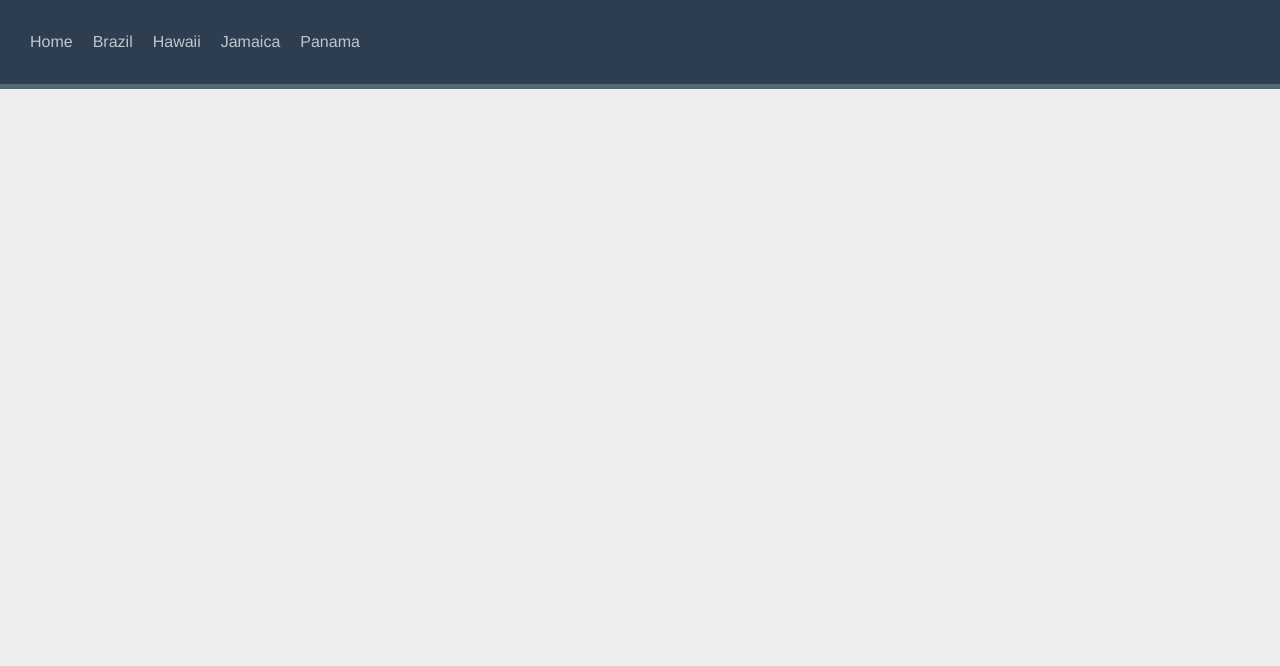
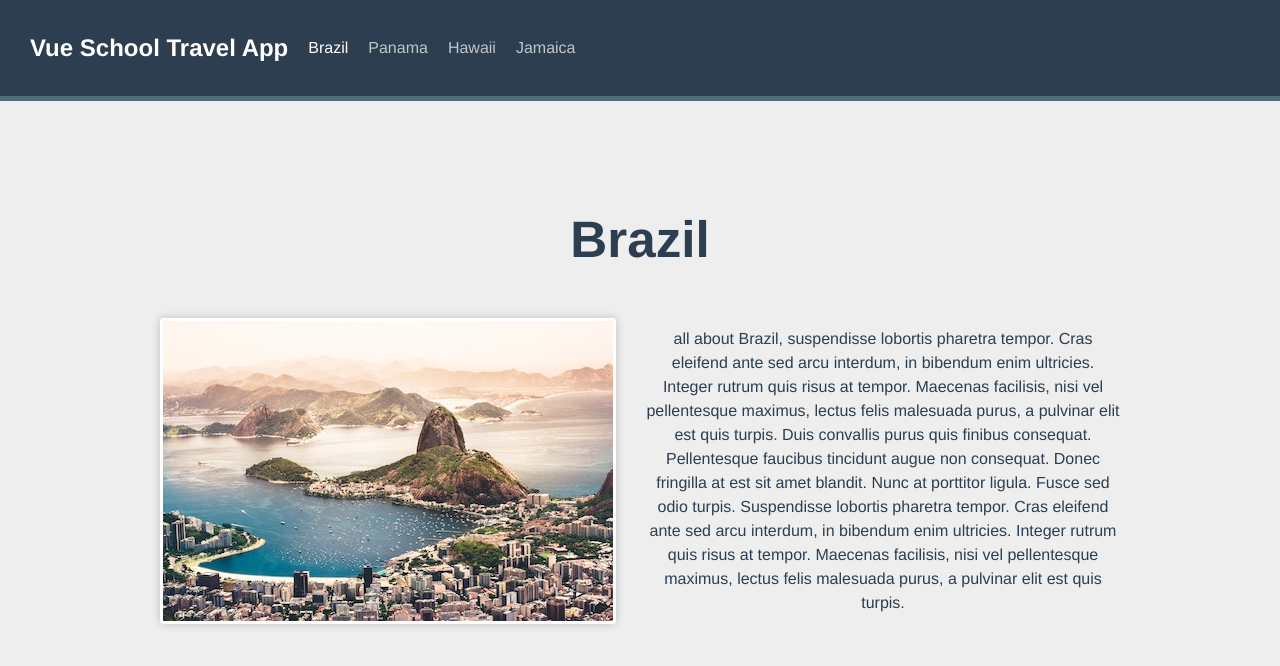
Before and after one commit to PedroCD/vue-routing-practice, a Vue app: page /destination/1/brazil in a window 1280 px wide. Shown: the top 666 px of the page. Built offline with nearby package versions, Linux system fonts and the light colour scheme.

Commit message:
Simplify navigation. Add dynamic rendering due to refactor

```diff
--- a/src/components/TheNavigation.vue
+++ b/src/components/TheNavigation.vue
@@ -1,9 +1,23 @@
 <template>
   <div id="nav">
-    <router-link to="/">Home</router-link>
-    <router-link to="/brazil">Brazil</router-link>
-    <router-link to="/hawaii">Hawaii</router-link>
-    <router-link to="/jamaica">Jamaica</router-link>
-    <router-link to="/panama">Panama</router-link>
+    <router-link id="logo" to="/">Vue School Travel App</router-link>
+    <router-link
+        v-for="destination in destinations"
+        :key="destination.id"
+        :to="{ name: 'destination.show',  params: { id: destination.id, slug: destination.slug }}"
+    >
+      {{ destination.name }}
+    </router-link>
   </div>
 </template>
+
+<script>
+import sourceData from '../data.json'
+export default {
+  data(){
+    return {
+      destinations: sourceData.destinations
+    }
+  }
+}
+</script>
--- a/src/router/index.js
+++ b/src/router/index.js
@@ -8,27 +8,7 @@
         component: Home
     },
     {
-        path: '/brazil',
-        name: 'Brazil',
-        component: () => import(/* webpackChunkName: "brazil" */"../views/Brazil.vue")
-    },
-    {
-        path: '/hawaii',
-        name: 'Hawaii',
-        component: () => import(/* webpackChunkName: "hawaii" */"../views/Hawaii.vue")
-    },
-    {
-        path: '/jamaica',
-        name: 'Jamaica',
-        component: () => import(/* webpackChunkName: "jamaica" */"../views/Jamaica.vue")
-    },
-    {
-        path: '/panama',
-        name: 'Panama',
-        component: () => import(/* webpackChunkName: "panama" */"../views/Panama.vue")
-    },
-    {
-        path: '/destination/:id',
+        path: '/destination/:id/:slug',
         name: 'destination.show',
         component: () => import(/* webpackChunkName: "destinationShow" */"../views/DestinationShow.vue")
     }
--- a/src/views/Brazil.vue
+++ /dev/null
@@ -1,5 +0,0 @@
-<template>
-  <div class="brazil">
-    <h1>Brazil</h1>
-  </div>
-</template>
--- a/src/views/Hawaii.vue
+++ /dev/null
@@ -1,5 +0,0 @@
-<template>
-  <div class="hawaii">
-    <h1>Hawaii</h1>
-  </div>
-</template>
--- a/src/views/Home.vue
+++ b/src/views/Home.vue
@@ -5,7 +5,7 @@
       <router-link
           v-for="destination in destinations"
           :key="destination.id"
-          :to="{ name: 'destination.show',  params: { id: destination.id}}"
+          :to="{ name: 'destination.show',  params: { id: destination.id, slug: destination.slug }}"
       >
         <h2>{{ destination.name }}</h2>
         <img :src="`/images/${ destination.image }`" :alt="destination.name">
--- a/src/views/Jamaica.vue
+++ /dev/null
@@ -1,5 +0,0 @@
-<template>
-  <div class="jamaica">
-    <h1>Jamaica</h1>
-  </div>
-</template>
--- a/src/views/Panama.vue
+++ /dev/null
@@ -1,7 +0,0 @@
-<template>
-  <div class="panama">
-    <h1>Panama</h1>
-  </div>
-</template>
-<script setup>
-</script>
```
Also changed, not shown: src/views/About.vue (deleted, +0 -13 lines).
